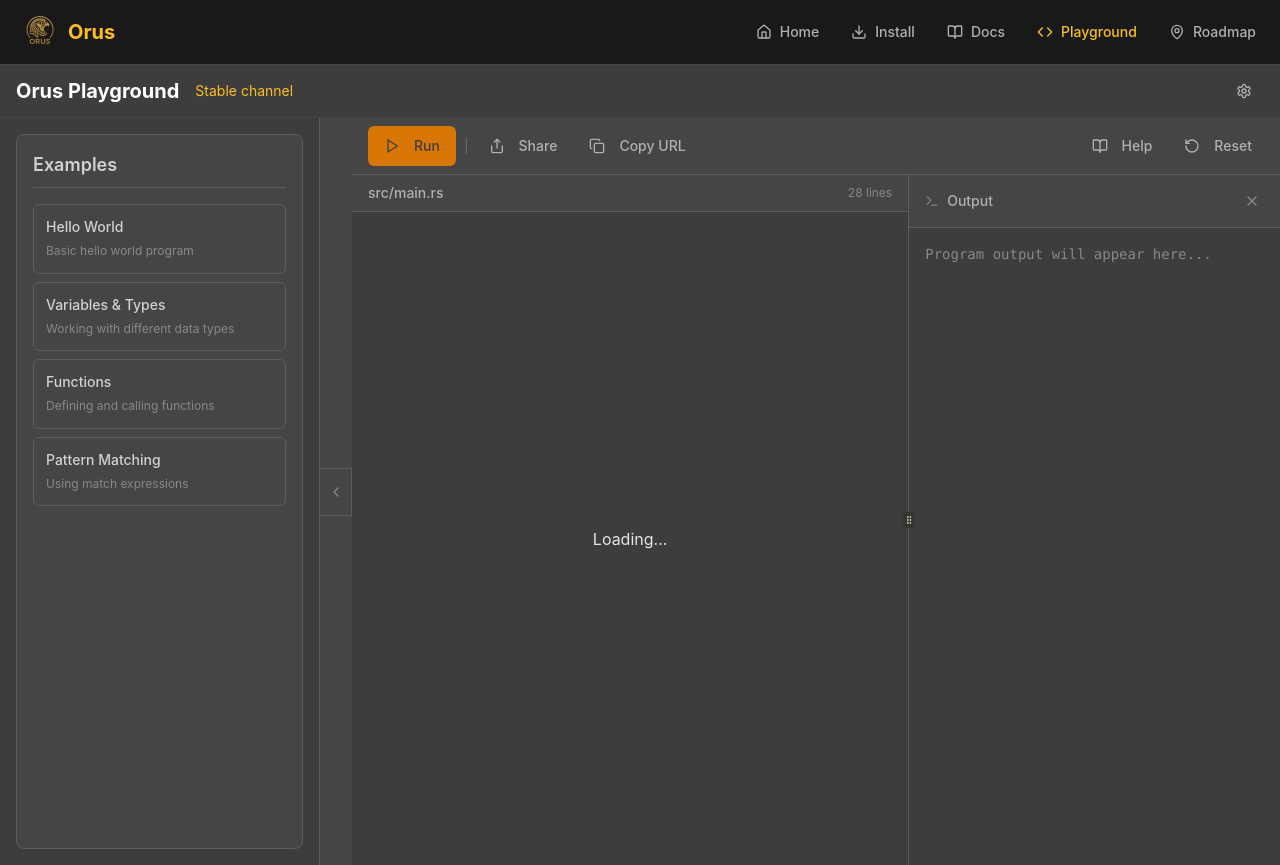
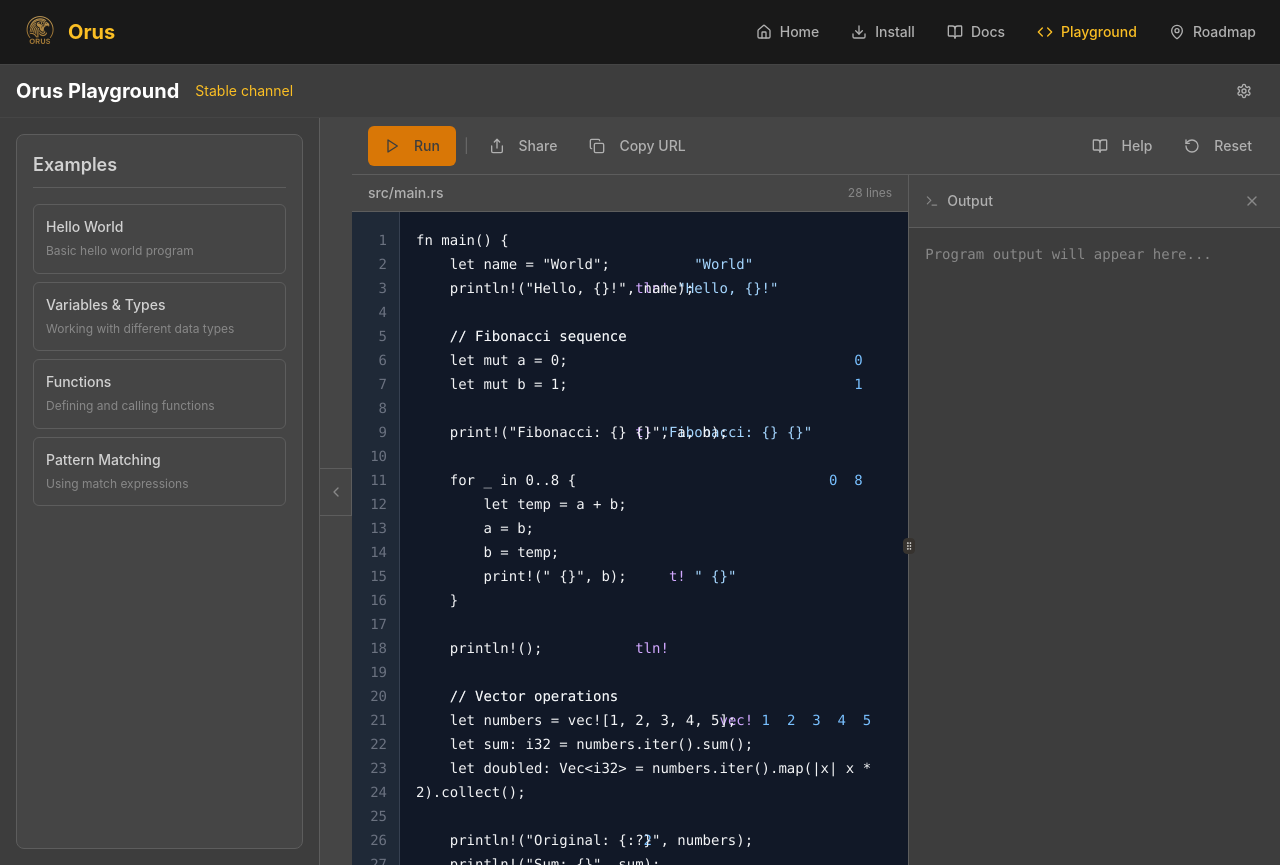
Before and after one commit to jordyorel/orus-lang-site, a React (Vite) app: page /play in a window 1280 px wide. Built offline with nearby package versions, Linux system fonts and the light colour scheme.

Commit message:
Refactor: Implement Rust playground code
Implemented the provided Rust playground code, including the CodeEditor component, example code, and UI elements.

```diff
--- a/src/components/MonacoEditor.tsx
+++ b/src/components/MonacoEditor.tsx
@@ -1,6 +1,5 @@
 
-import React from 'react';
-import Editor from '@monaco-editor/react';
+import React, { useState, useRef, useEffect } from 'react';
 
 interface MonacoEditorProps {
   value: string;
@@ -13,31 +12,101 @@ interface MonacoEditorProps {
 const MonacoEditor = ({
   value,
   onChange,
-  language = 'javascript',
-  height = '400px',
+  language = 'rust',
+  height = '100%',
   forceDarkMode = false
 }: MonacoEditorProps) => {
-  const handleEditorChange = (value: string | undefined) => {
-    onChange(value || '');
+  const textareaRef = useRef<HTMLTextAreaElement>(null);
+  const [lineNumbers, setLineNumbers] = useState<string[]>([]);
+
+  useEffect(() => {
+    const lines = value.split('\n');
+    const numbers = lines.map((_, index) => (index + 1).toString());
+    setLineNumbers(numbers);
+  }, [value]);
+
+  const handleChange = (e: React.ChangeEvent<HTMLTextAreaElement>) => {
+    onChange(e.target.value);
+  };
+
+  const handleKeyDown = (e: React.KeyboardEvent<HTMLTextAreaElement>) => {
+    if (e.key === 'Tab') {
+      e.preventDefault();
+      const textarea = e.currentTarget;
+      const start = textarea.selectionStart;
+      const end = textarea.selectionEnd;
+
+      const newValue = value.substring(0, start) + '    ' + value.substring(end);
+      onChange(newValue);
+
+      setTimeout(() => {
+        textarea.selectionStart = textarea.selectionEnd = start + 4;
+      }, 0);
+    }
+  };
+
+  const syntaxHighlight = (code: string) => {
+    return code
+      // Keywords
+      .replace(/(fn|let|mut|pub|struct|enum|impl|match|if|else|for|while|loop|break|continue|return|use|mod|const|static|trait|type|where|unsafe|async|await|move|ref|in|as|crate|super|self|Self)/g,
+        '<span style="color: #ff7b72;">$1</span>')
+      // Types
+      .replace(/\b(i8|i16|i32|i64|i128|isize|u8|u16|u32|u64|u128|usize|f32|f64|bool|char|str|String|Vec|Option|Result|Box|Rc|Arc|RefCell|Mutex|HashMap|HashSet)\b/g,
+        '<span style="color: #79c0ff;">$1</span>')
+      // String literals
+      .replace(/(r#*"[^"]*"#*|"[^"]*"|'[^']*')/g,
+        '<span style="color: #a5d6ff;">$1</span>')
+      // Comments
+      .replace(/(\/\/.*$|\/\*[\s\S]*?\*\/)/gm,
+        '<span style="color: #8b949e;">$1</span>')
+      // Numbers
+      .replace(/\b(\d+(?:\.\d+)?(?:[eE][+-]?\d+)?[fF]?)\b/g,
+        '<span style="color: #79c0ff;">$1</span>')
+      // Macros
+      .replace(/(\w+!)/g,
+        '<span style="color: #d2a8ff;">$1</span>')
+      // Boolean literals
+      .replace(/\b(true|false)\b/g,
+        '<span style="color: #79c0ff;">$1</span>');
   };
 
   return (
-    <Editor
-      height={height}
-      language={language}
-      value={value}
-      onChange={handleEditorChange}
-      theme={forceDarkMode ? 'vs-dark' : 'light'}
-      options={{
-        automaticLayout: true,
-        fontSize: 14,
-        lineNumbers: 'on',
-        roundedSelection: false,
-        scrollBeyondLastLine: false,
-        readOnly: false,
-        minimap: { enabled: false },
-      }}
-    />
+    <div className="flex h-full bg-gray-900 text-gray-100 font-mono text-sm" style={{ height }}>
+      {/* Line numbers */}
+      <div className="bg-gray-800 px-3 py-4 text-gray-500 select-none border-r border-gray-700 min-w-[3rem]">
+        {lineNumbers.map((num, index) => (
+          <div key={index} className="leading-6 text-right">
+            {num}
+          </div>
+        ))}
+      </div>
+
+      {/* Editor area */}
+      <div className="flex-1 relative">
+        {/* Syntax highlighted background */}
+        <div
+          className="absolute inset-0 p-4 leading-6 text-transparent pointer-events-none whitespace-pre-wrap break-words overflow-hidden"
+          dangerouslySetInnerHTML={{
+            __html: syntaxHighlight(value || '').replace(/\n/g, '<br/>')
+          }}
+        />
+
+        {/* Actual textarea */}
+        <textarea
+          ref={textareaRef}
+          value={value}
+          onChange={handleChange}
+          onKeyDown={handleKeyDown}
+          className="absolute inset-0 w-full h-full p-4 bg-transparent text-gray-100 leading-6 resize-none outline-none border-none whitespace-pre-wrap break-words"
+          style={{
+            fontFamily: '"JetBrains Mono", "Fira Code", Monaco, Menlo, "Ubuntu Mono", monospace',
+            caretColor: '#ffffff'
+          }}
+          placeholder="Write your Rust code here..."
+          spellCheck={false}
+        />
+      </div>
+    </div>
   );
 };
 
```
